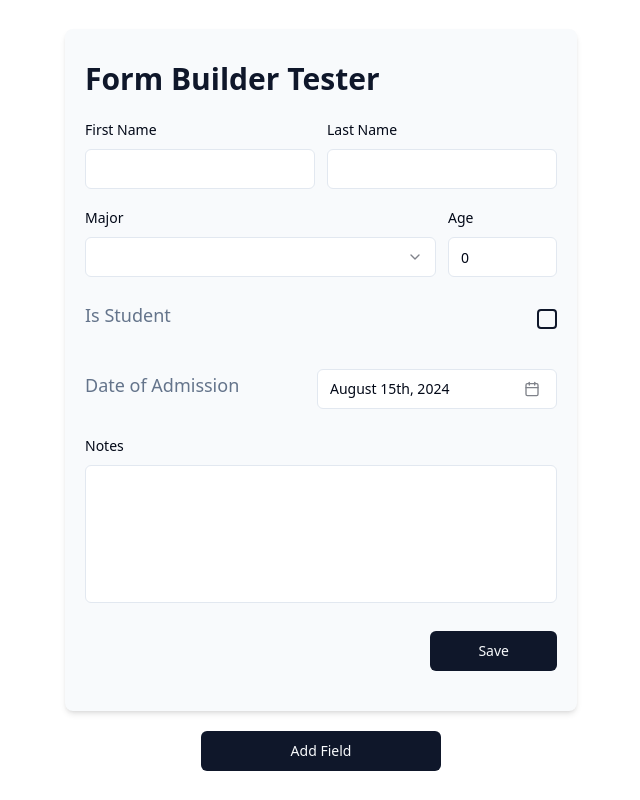
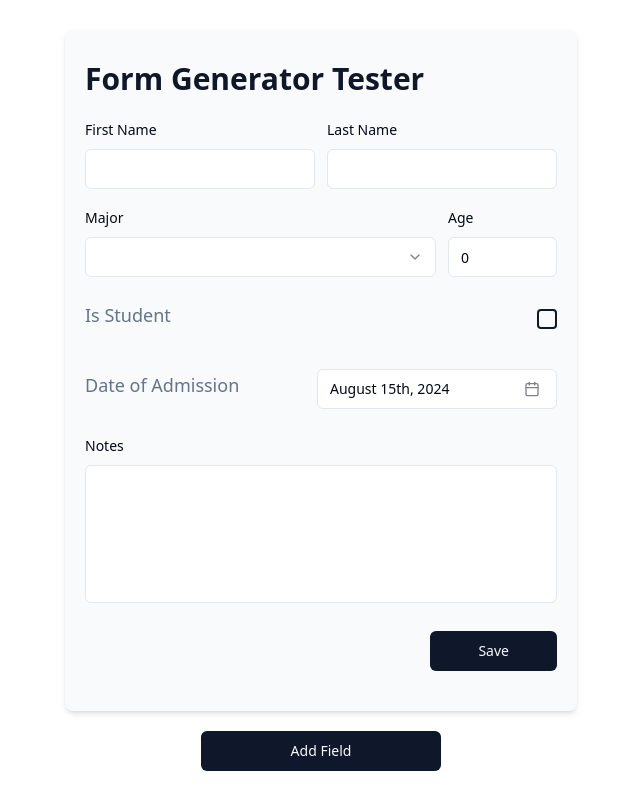
Before and after one commit to seifmegahed/form-generator, a Next.js app in the folder apps/example/: page / in a window 1280 px wide. Shown: the whole page, without its empty margins (319-959 px from the left). Built offline with nearby package versions, Linux system fonts and the light colour scheme.

Commit message:
renaming some components

```diff
--- a/apps/example/src/app/page.tsx
+++ b/apps/example/src/app/page.tsx
@@ -2,7 +2,7 @@
 
 import { z } from "zod";
 import { useState } from "react";
-import FormTester from "@/components/form-builder-tester";
+import FormTester from "@/components/form-generator-tester";
 import {
   emptyToUndefined,
   type FieldDataType,
--- a/apps/example/src/components/form-builder-tester/index.tsx
+++ b/apps/example/src/components/form-generator-tester/index.tsx
@@ -36,7 +36,7 @@ function FormTester({ formFields }: { formFields: FieldDataType[] }) {
     >
       <div className="py-3 text-3xl font-bold">
         <p className="line-clamp-1 text-ellipsis text-primary">
-          Form Builder Tester
+          Form Generator Tester
         </p>
       </div>
       <div className="grid gap-x-3 md:grid-cols-4">
```
